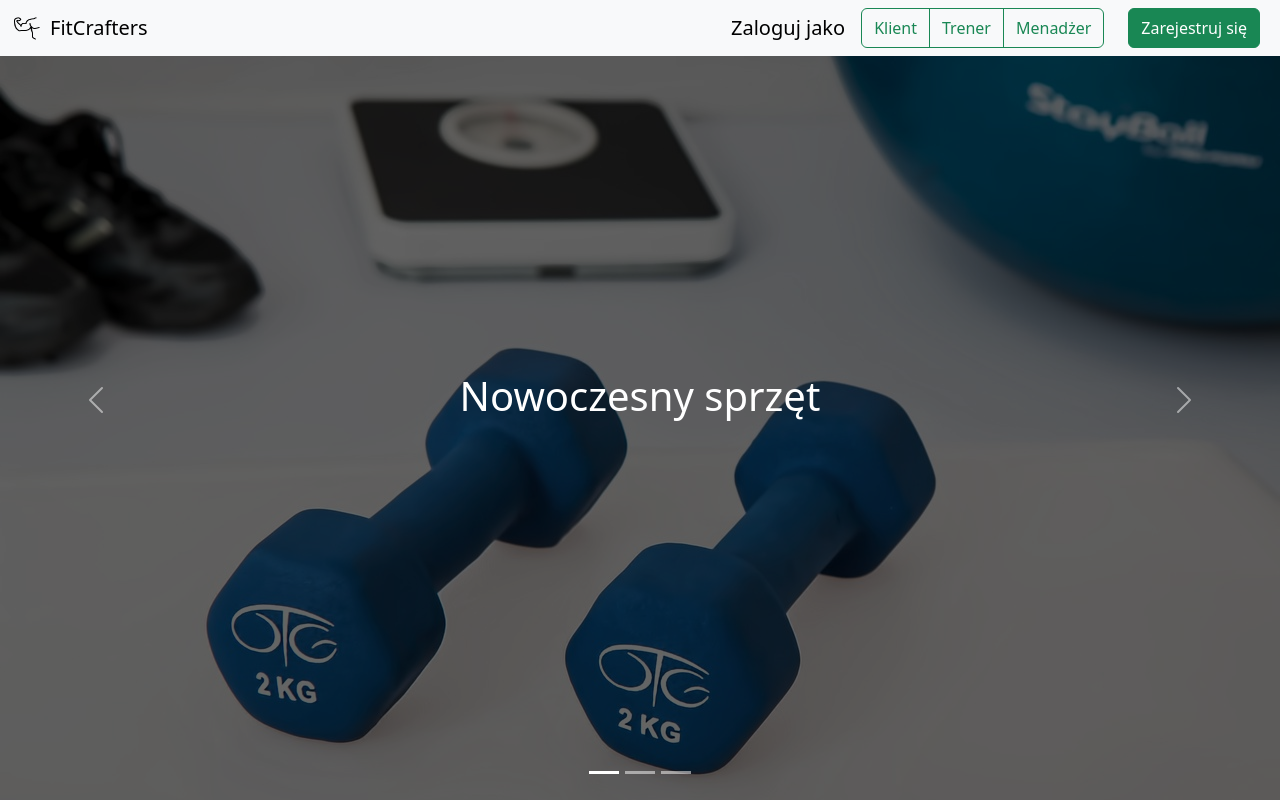
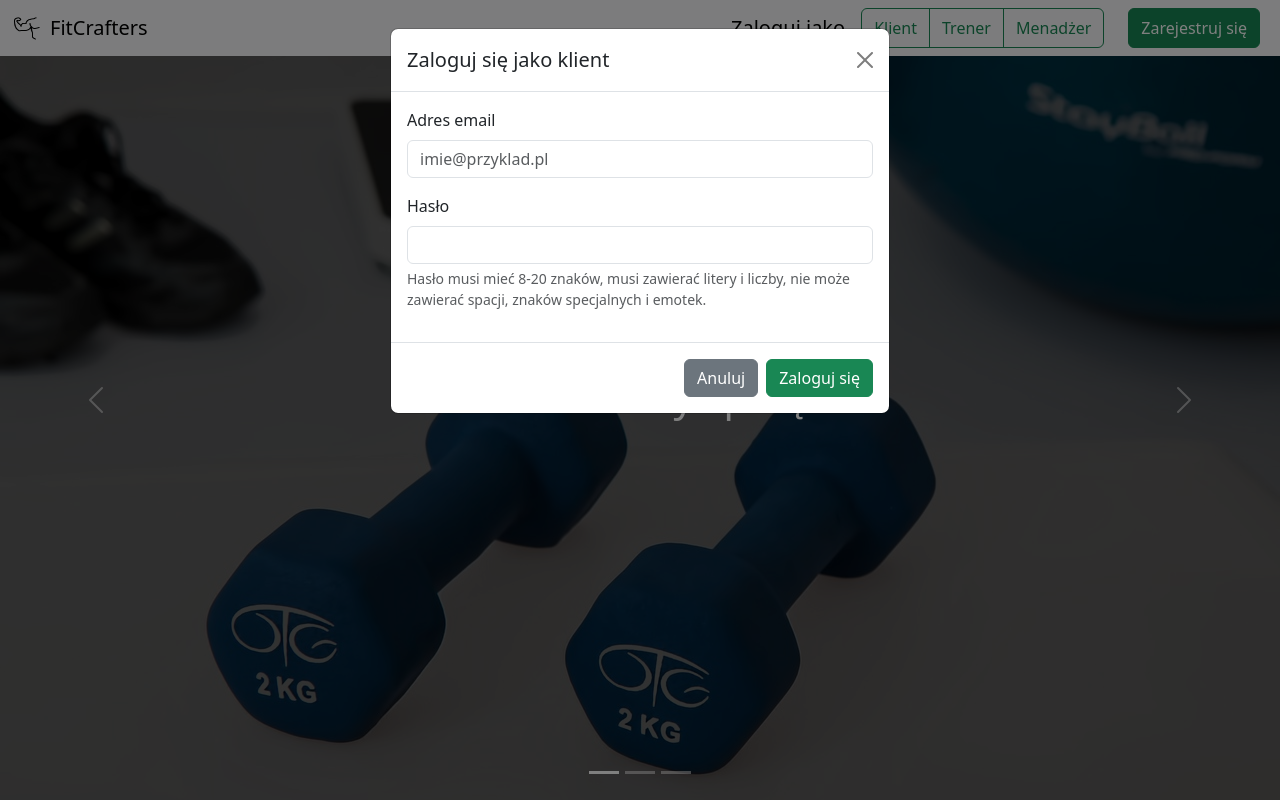
Before and after one commit to dominikaferfecka/FitCrafters, a React (Create React App) app in the folder frontend/: page / in a window 1280 px wide. Both pictures are taken after a click on the button "Klient". Shown: the top 800 px of the page. Built offline with nearby package versions, Linux system fonts and the light colour scheme.

Commit message:
Add LogIn component - LogIn Modal popping up after clicking buttons

```diff
--- a/frontend/src/components/FrontPage.js
+++ b/frontend/src/components/FrontPage.js
@@ -3,6 +3,7 @@ import Carousel from "./CarouselFrontPage";
 import TextField from "./TextField";
 import QuoteCard from "./QuoteCard";
 import Footer from "./Footer";
+import LogIn from "./LogIn";
 
 function FrontPage() {
     return <>
--- /dev/null
+++ b/frontend/src/components/LogIn.js
@@ -0,0 +1,31 @@
+function LogIn(props) {
+    return <div class="modal fade" id="LogInModal" tabindex="-1" aria-labelledby="LogInModalLabel" aria-hidden="true">
+    <div class="modal-dialog">
+      <div class="modal-content">
+        <div class="modal-header">
+          <h5 class="modal-title">Zaloguj się jako {props.accountType}</h5>
+          <button type="button" class="btn-close" data-bs-dismiss="modal" aria-label="Close"></button>
+        </div>
+        <div class="modal-body">
+        <div class="mb-3">
+            <label for="exampleFormControlInput1" class="form-label">Adres email</label>
+            <input type="email" class="form-control" id="exampleFormControlInput1" placeholder="imie@przyklad.pl" />
+        </div>
+        <div class="mb-3">
+            <label for="inputPassword5" class="form-label">Hasło</label>
+            <input type="password" id="inputPassword5" class="form-control" aria-describedby="passwordHelpBlock" />
+            <div id="passwordHelpBlock" class="form-text">
+            Hasło musi mieć 8-20 znaków, musi zawierać litery i liczby, nie może zawierać spacji, znaków specjalnych i emotek.
+            </div>
+        </div>
+        </div>
+        <div class="modal-footer">
+          <button type="button" class="btn btn-secondary" data-bs-dismiss="modal">Anuluj</button>
+          <button type="button" class="btn btn-success">Zaloguj się</button>
+        </div>
+      </div>
+    </div>
+  </div>
+}
+
+export default LogIn
--- a/frontend/src/components/MenuBar.js
+++ b/frontend/src/components/MenuBar.js
@@ -1,7 +1,16 @@
 import logo from '../img/icons8-fit-50.png';
+import { useState } from "react";
+import LogIn from './LogIn';
 
 function MenuBar() {
-  return (
+  const [accountType, setAccountType] = useState('');
+
+  const handleAccountType = (type) => {
+    setAccountType(type);
+  };
+
+  return (<>
+    <LogIn accountType={accountType} />
     <nav className="navbar fixed-top bg-body-tertiary">
       <div className="container-fluid d-flex justify-content-between align-items-center">
         {/* Logo i nazwa po lewej */}
@@ -14,14 +23,15 @@ function MenuBar() {
         <div className="d-flex">
           <a className="navbar-brand" href="#">Zaloguj jako</a>
           <div className="btn-group me-4" role="group" aria-label="Basic outlined example">
-            <button type="button" className="btn btn-outline-success">Klient</button>
-            <button type="button" className="btn btn-outline-success">Trener</button>
-            <button type="button" className="btn btn-outline-success">Menadżer</button>
+            <button type="button" onClick={() => handleAccountType("klient")} accountType={accountType} className="btn btn-outline-success" data-bs-toggle="modal" data-bs-target="#LogInModal">Klient</button>
+            <button type="button" onClick={() => handleAccountType("trener")} accountType={accountType} className="btn btn-outline-success" data-bs-toggle="modal" data-bs-target="#LogInModal">Trener</button>
+            <button type="button" onClick={() => handleAccountType("menadżer")} accountType={accountType} className="btn btn-outline-success" data-bs-toggle="modal" data-bs-target="#LogInModal">Menadżer</button>
           </div>
           <button type="button" className="btn btn-success me-2">Zarejestruj się</button>
         </div>
       </div>
     </nav>
+    </>
   );
 }
 
--- /dev/null
+++ b/frontend/src/components/Register.js
@@ -0,0 +1,3 @@
+function Register() {
+
+}
```
